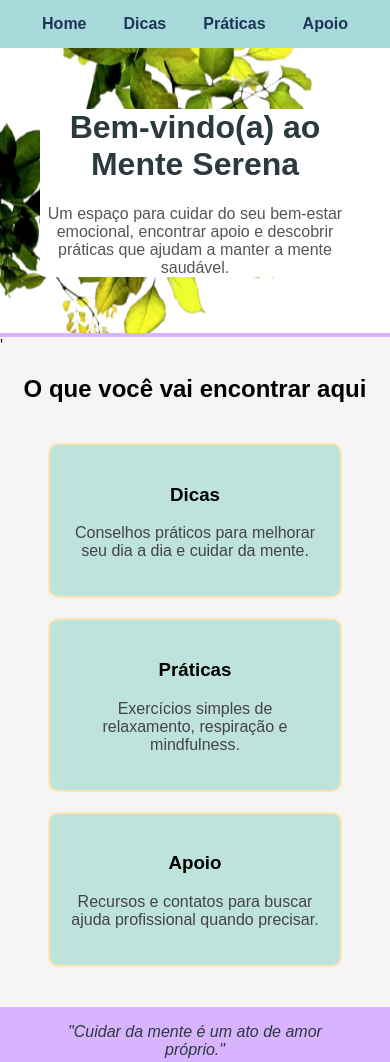
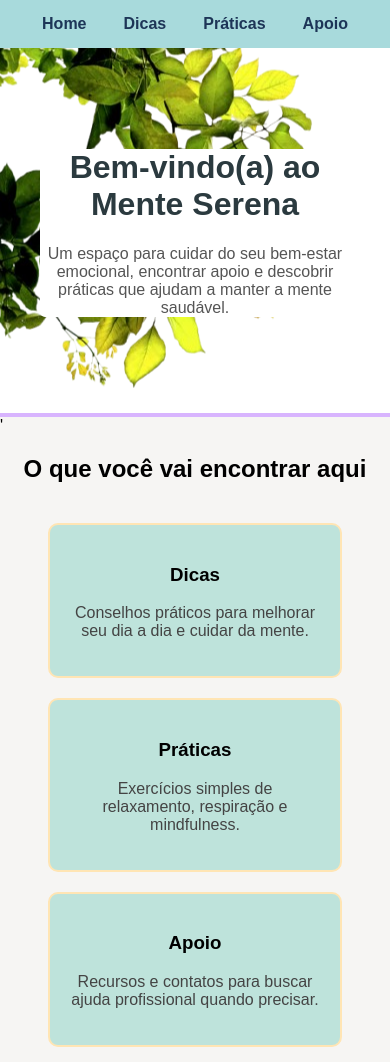
Before and after one commit to Michelijustin/SiteSaudeMental, a plain HTML site: page Home/index.html in a window 390 px wide. Shown: the top 1062 px of the page. Drawn offline with Linux system fonts and the light colour scheme.

Commit message:
imagem-começo

```diff
--- a/Home/index.css
+++ b/Home/index.css
@@ -86,3 +86,9 @@ footer{
 footer p{
     color: rgba(0, 0, 0, 0.683);
 }
+
+@media(max-width:600px){
+    #boas-vindas{
+        padding: 80px 40px 80px 40px;
+    }
+}
```
